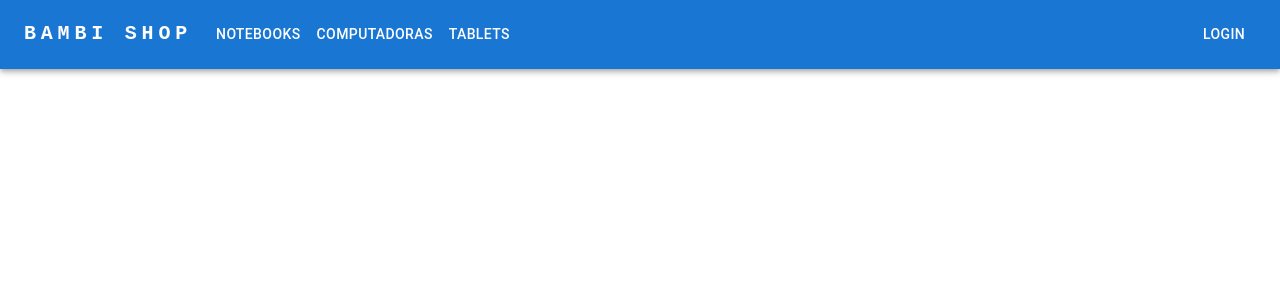
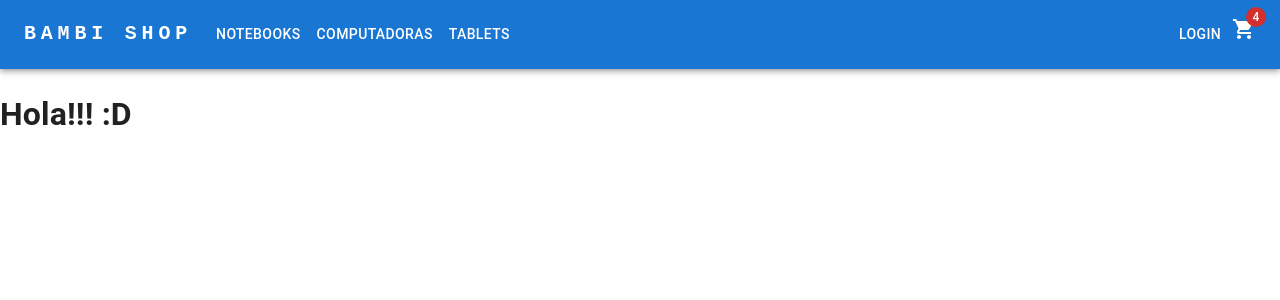
Before and after one commit to lpzanibal/BambishopLopez, a React (Create React App) app: page / in a window 1280 px wide. Shown: the top 300 px of the page. Built offline with nearby package versions, Linux system fonts and the light colour scheme.

Commit message:
entrega nro 3 - contenedor y carrito de compras

```diff
--- a/public/index.html
+++ b/public/index.html
@@ -24,7 +24,7 @@
       work correctly both with client-side routing and a non-root public URL.
       Learn how to configure a non-root public URL by running `npm run build`.
     -->
-    <title>React App</title>
+    <title>Bambi Shop</title>
   </head>
   <body>
     <noscript>You need to enable JavaScript to run this app.</noscript>
--- a/src/App.js
+++ b/src/App.js
@@ -1,13 +1,14 @@
 import React from "react";
 import CssBaseline from "@mui/material/CssBaseline";
-import "./components/NavBar/NavBar";
 import NavBar from "./components/NavBar/NavBar";
+import ItemListContainer from "./components/ItemListContainer/ItemListContainer";
 
 function App() {
   return (
     <React.Fragment>
       <CssBaseline />
       <NavBar />
+      <ItemListContainer greeting="Hola!!! :D" />
     </React.Fragment>
   );
 }
--- /dev/null
+++ b/src/components/CartWidget/CartWidget.js
@@ -0,0 +1,12 @@
+import Badge from "@mui/material/Badge";
+import ShoppingCartIcon from "@mui/icons-material/ShoppingCart";
+
+const CartWidget = () => {
+  return (
+    <Badge badgeContent={4} color="error">
+      <ShoppingCartIcon />
+    </Badge>
+  );
+};
+
+export default CartWidget;
--- /dev/null
+++ b/src/components/ItemListContainer/ItemListContainer.js
@@ -0,0 +1,7 @@
+const ItemListContainer = (props) => {
+    return (
+      <h1>{props.greeting}</h1>
+    );
+  };
+
+  export default ItemListContainer;
--- a/src/components/NavBar/NavBar.js
+++ b/src/components/NavBar/NavBar.js
@@ -9,6 +9,7 @@ import MenuIcon from "@mui/icons-material/Menu";
 import Container from "@mui/material/Container";
 import Button from "@mui/material/Button";
 import MenuItem from "@mui/material/MenuItem";
+import CartWidget from "../CartWidget/CartWidget";
 
 const NavBar = () => {
   const [anchorElNav, setAnchorElNav] = React.useState(null);
@@ -115,10 +116,13 @@ const NavBar = () => {
             </Button>
           </Box>
 
-          <Box sx={{ flexGrow: 0 }}>
-          <Button sx={{ my: 2, color: "white", display: "block" }}>
+          <Box sx={{ flexGrow: 0, display: "flex", flexDirection: "row" }}>
+            <Button sx={{ my: 2, color: "white", display: "block" }}>
               Login
             </Button>
+            <Box sx={{ my: 2 }}>
+              <CartWidget />
+            </Box>
           </Box>
         </Toolbar>
       </Container>
```
